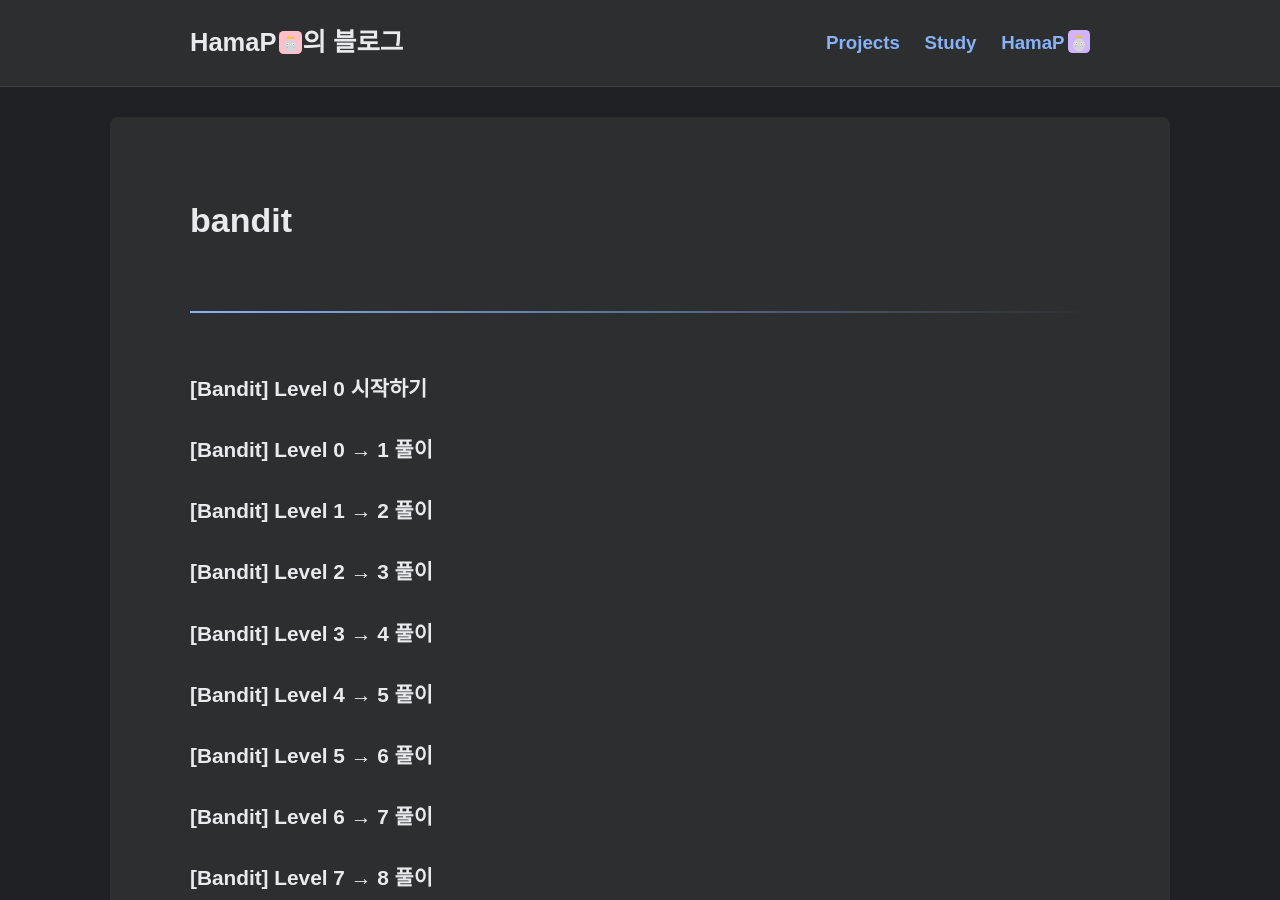
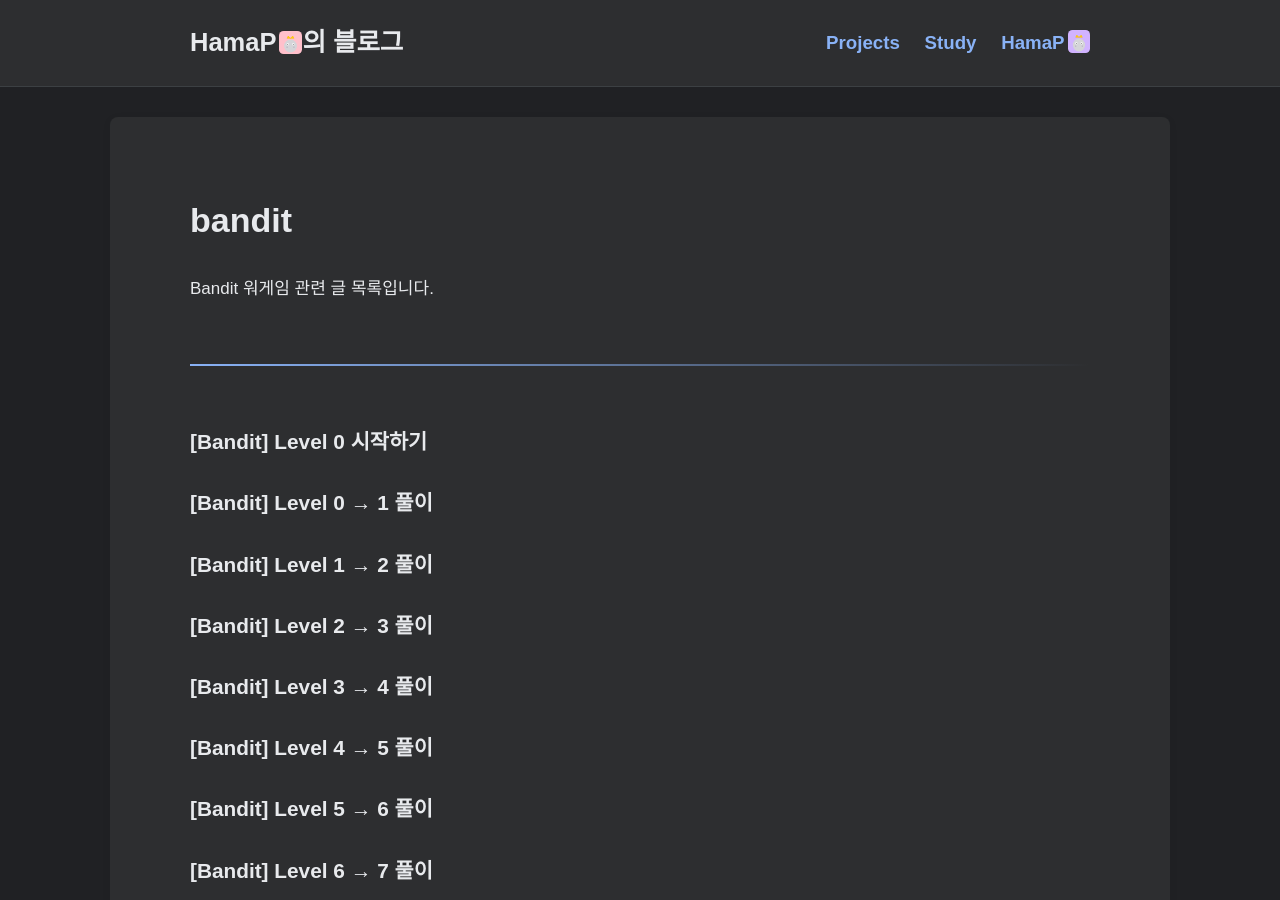
Before and after one commit to HamaP0/HamaP0.github.io, a Jekyll site: the page built from category/bandit.html, in a window 1280 px wide and 900 px high. Built offline with Jekyll 4.4.1, drawn with Linux system fonts in a browser that asks for light colours; some web fonts are replaced.

Commit message:
Update bandit.html

```diff
--- a/category/bandit.html
+++ b/category/bandit.html
@@ -3,21 +3,14 @@
 title: Bandit
 category: bandit
 ---
-
 <h1>{{ page.category }}</h1>
+<p>Bandit 워게임 관련 글 목록입니다.</p>
 <hr>
-
-{% assign category_posts = site.posts
-   | where_exp: "post", "post.categories contains page.category"
-   | sort: "date" %}
+{% assign category_posts = site.posts | where_exp: "post", "post.categories contains page.category" | sort: "date" %}
 <ul class="post-list">
   {% for post in category_posts %}
     <li>
-      <h2>
-        <a class="post-link" href="{{ post.url | relative_url }}">
-          {{ post.title }}
-        </a>
-      </h2>
+      <h2><a class="post-link" href="{{ post.url | relative_url }}">{{ post.title }}</a></h2>
     </li>
   {% endfor %}
 </ul>
```
